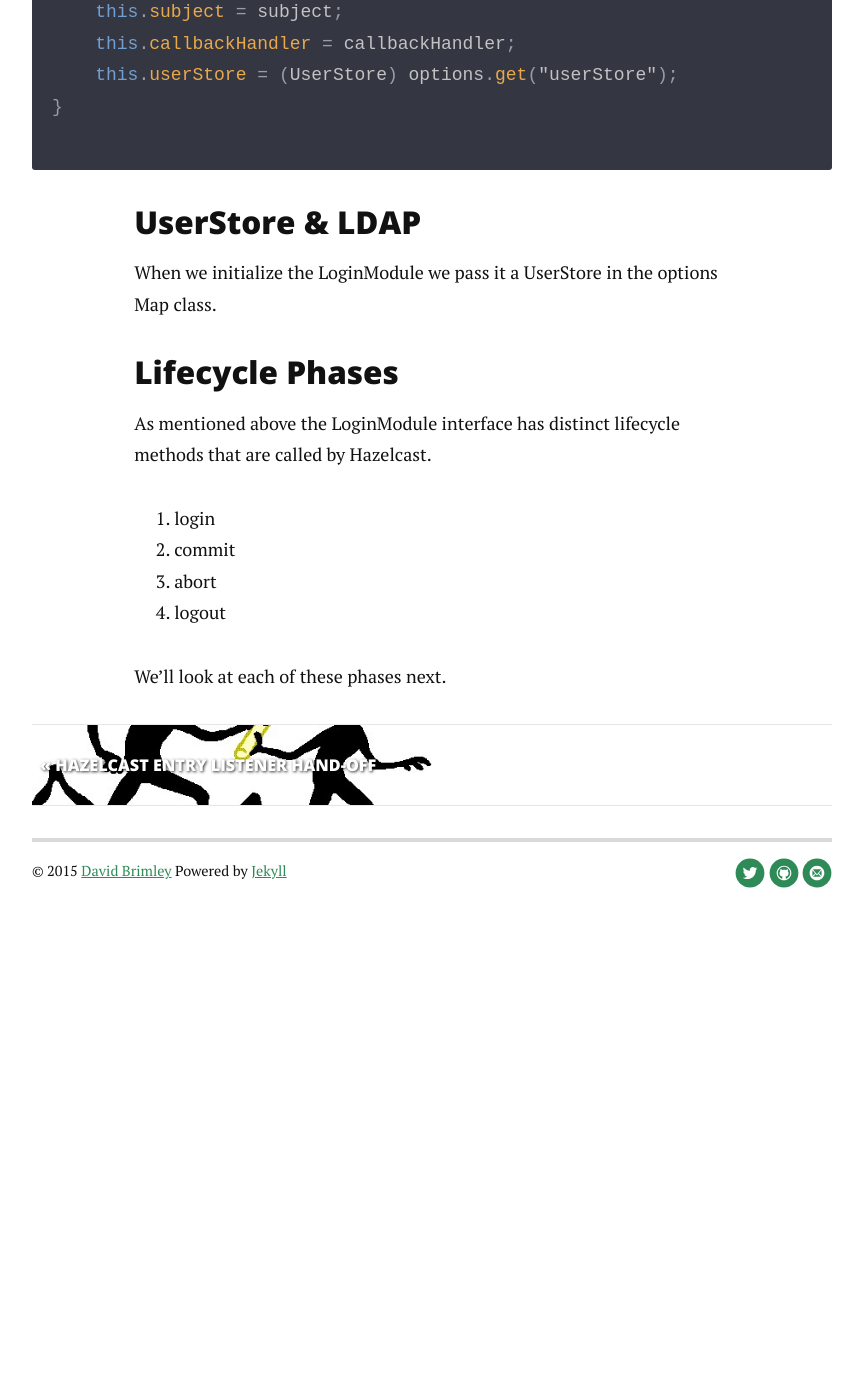
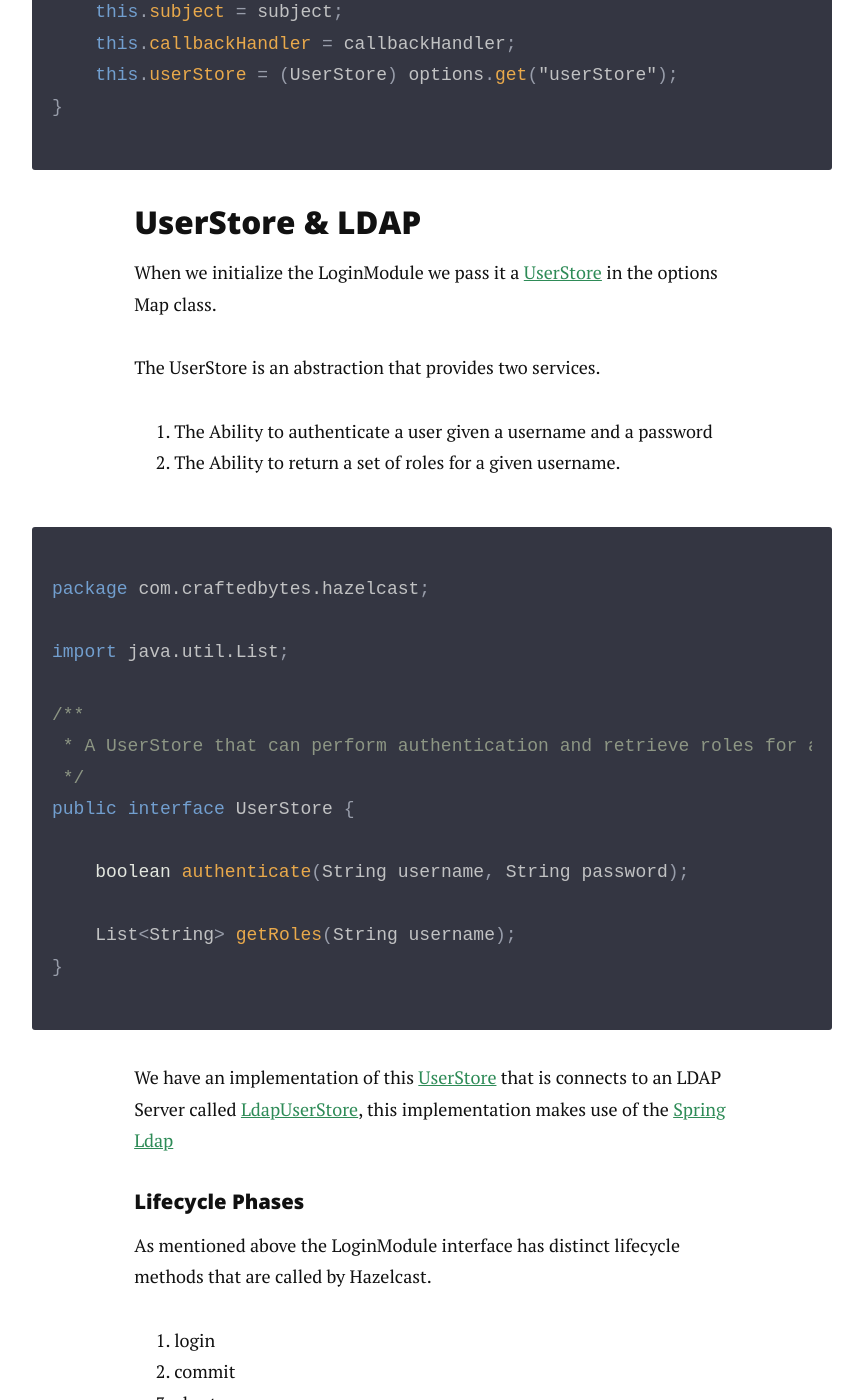
Before and after one commit to dbrimley/dbrimley.github.io, a Jekyll site: the page built from _posts/2015-12-16-hazelcast-ldap-security.md, in a window 1280 px wide and 1400 px high, scrolled down 7808 px. Shown: the whole window, without its empty margins (208-1071 px from the left). Built offline with Jekyll 4.4.1, drawn with Linux system fonts in a browser that asks for light colours; nearby versions of some CDN libraries; Markdown is read by kramdown in place of the engine named in the settings; before the commit the page ends 8784 px from its top, so only the background shows below that.

Commit message:
Spring Ldap

```diff
--- a/_posts/2015-12-16-hazelcast-ldap-security.md
+++ b/_posts/2015-12-16-hazelcast-ldap-security.md
@@ -171,9 +171,32 @@ public void initialize(Subject subject,
 
 ### UserStore & LDAP
 
-When we initialize the LoginModule we pass it a UserStore in the options Map class.
+When we initialize the LoginModule we pass it a [UserStore](https://github.com/dbrimley/hazeldap/blob/master/hazeldap-server/src/main/java/com/craftedbytes/hazelcast/UserStore.java) in the options Map class.
 
-### Lifecycle Phases
+The UserStore is an abstraction that provides two services.
+
+1. The Ability to authenticate a user given a username and a password
+2. The Ability to return a set of roles for a given username.
+
+{% highlight java %}
+package com.craftedbytes.hazelcast;
+
+import java.util.List;
+
+/**
+ * A UserStore that can perform authentication and retrieve roles for a user.
+ */
+public interface UserStore {
+
+    boolean authenticate(String username, String password);
+
+    List<String> getRoles(String username);
+}
+{% endhighlight %}
+
+We have an implementation of this [UserStore](https://github.com/dbrimley/hazeldap/blob/master/hazeldap-server/src/main/java/com/craftedbytes/hazelcast/UserStore.java) that is connects to an LDAP Server called [LdapUserStore](https://github.com/dbrimley/hazeldap/blob/master/hazeldap-server/src/main/java/com/craftedbytes/hazelcast/ldap/LdapUserStore.java), this implementation makes use of the [Spring Ldap](http://projects.spring.io/spring-ldap/)
+
+#### Lifecycle Phases
 
 As mentioned above the LoginModule interface has distinct lifecycle methods that are called by Hazelcast.
 
```
